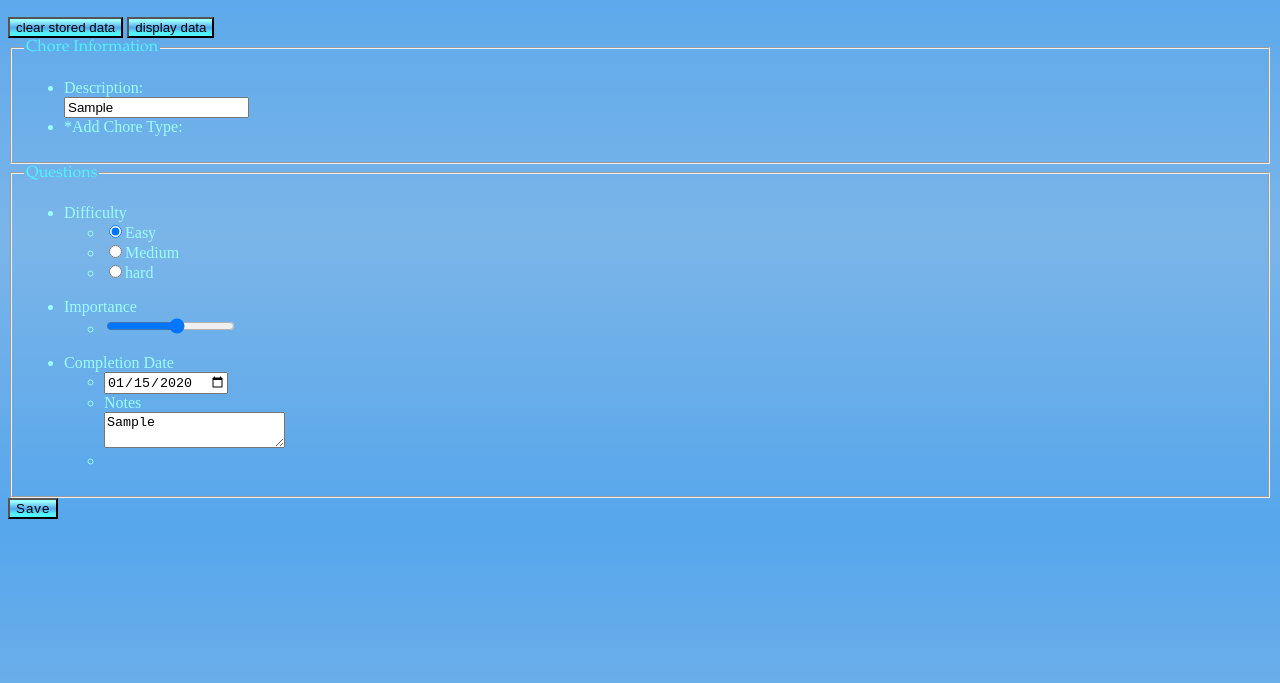
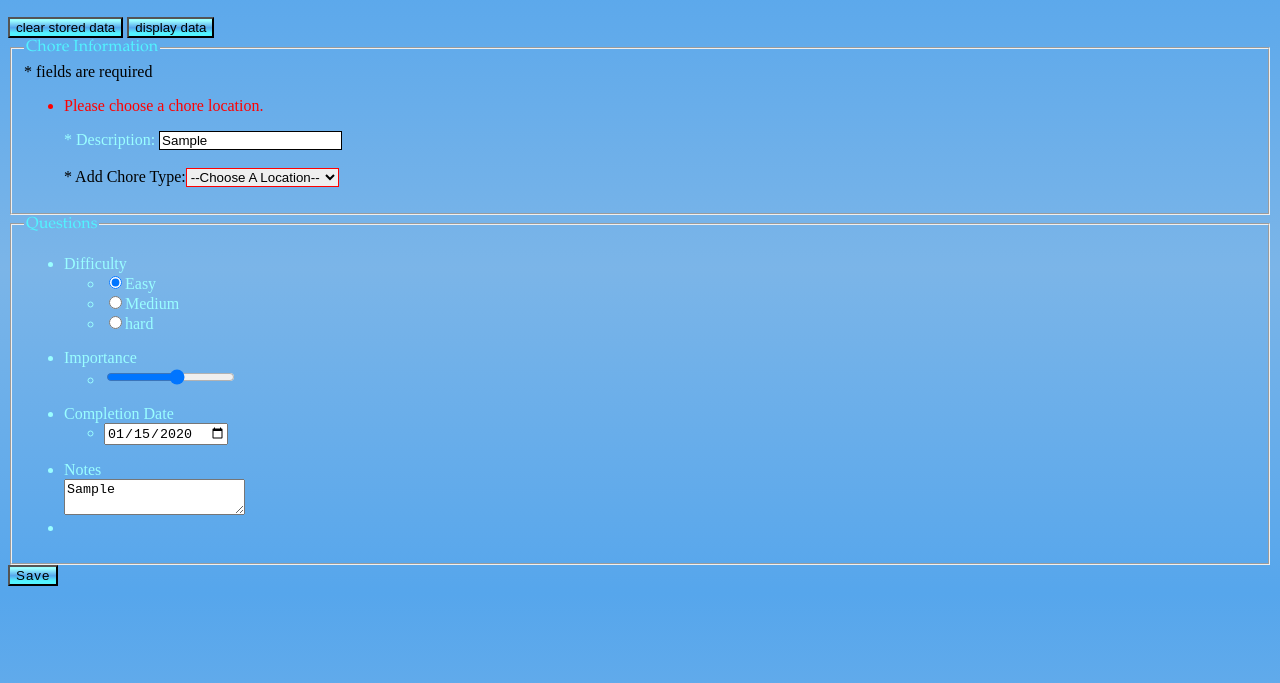
Before and after one commit to r69592/Black_James_project3, a plain HTML site: page additem.html in a window 1280 px wide. Both pictures are taken after typing "Sample", "2020-01-15", "Sample" into the empty fields and a click on the button "Save". Shown: the part 57-740 px from the top of the page. Drawn offline with Linux system fonts and the light colour scheme.

Commit message:
Update complete. Edit and Validate functions working correctly.

```diff
--- a/additem.html
+++ b/additem.html
@@ -20,58 +20,94 @@ VFW Project: Chore List
 
 <body>
     <h1>Chore List </h1>
+
     <!-- This is my link section! -->
+    <nav>
         <input type="button" id="clearStorage" value="clear stored data" onClick="window.location.href='#'">
         <input type="button" id="displayData"  value="display data"      onClick="window.location.href='#'">
         <input type="button" id="addNewChore"  value="Add New Chore"     style="display: none;" onClick="window.location.href='addItem.html'">
+    </nav>
+
     <!-- This starts my form with all buttons,radios,selectBox,etc. -->
     <form action="#" method="post" id="choreForm">
 
         <fieldset id="fSet">
             <legend>Chore Information</legend>
+            <span>* fields are required</span>
             <ul id="errors"></ul>
             <ul id="choreList">
-                <li><label for="chore">Description: </label><br /><input type="text" id="chore" placeholder="Place text here" /></li>
-                <li id="select"><label for="group">*Add Chore Type:</label><br /></li>
+
+                <div id="descript">
+                    <label for="chore">* Description: </label>
+                    <input type="text" id="chore" placeholder="Place text here" />
+                </div>
+
+                <br />
+
+                <div>
+                    <label for="group" id="select">* Add Chore Type:</label>
+                </div>
+
             </ul>
         </fieldset>
 
         <fieldset>
             <legend>Questions</legend>
-
+                <div>
                     <ul>
                         <li>Difficulty
                             <ul>
+
                                 <li><input type="radio" checked value="Easy" id="easy" name="difficulty" /><label for="easy">Easy</label></li>
+
                                 <li><input type="radio" value="Medium" id="medium" name="difficulty" /><label for="medium">Medium</label></li>
+
                                 <li><input type="radio" value="Hard" id="hard" name="difficulty" /><label for="hard">hard</label></li>
+
                             </ul>
                         </li>
                     </ul>
+                </div>
 
+                <div>
                     <ul>
                         <li>Importance
                             <ul>
+
                                 <li><input type="range" id="importance" min="1" max="10" value="" /></li>
+
                             </ul>
                         </li>
                     </ul>
+                </div>
 
+                <div>
                     <ul>
                         <li>Completion Date
                             <ul>
+
                                 <li><input type="date" id="choreDate" /></li>
+
                             </ul>
                         </li>
+                    </ul>
+                </div>
 
+                <div>
                     <ul>
-                    <li><label for="notes">Notes<br /></label><textarea id="notes" value="" placeholder="Please enter all notes here."></textarea></li>
+
+                        <li><label for="notes">Notes<br /></label>
+                        <textarea id="notes" value="" placeholder="Please enter all notes here."></textarea></li>
+
                         <li><input type="hidden" value="true" /></li>
+
                     </ul>
-            </ul>
+                </div>
+
         </fieldset>
 
         <input type="button" id="saveButton" value="Save" />
+
     </form>
 
     <script src="js/main.js" type="text/javascript"></script>
--- a/css/style.css
+++ b/css/style.css
@@ -54,6 +54,9 @@ legend {
 fieldset {
     border: 2px dashed white;
 }
+#descript {
+    color: #9afeff;
+}
 
 #saveButton {
     text-decoration: none;
@@ -74,6 +77,9 @@ fieldset {
         color-stop(0.49, #56A6EC),
         color-stop(0.9, #9AFDFF)
     );
+}
+#errors li {
+    color: red;
 }
 #addItem {
     position: middle;
--- a/js/main.js
+++ b/js/main.js
@@ -7,11 +7,13 @@ Project 3
 */
 window.addEventListener("DOMContentLoaded", function() {
 
+
     // My get id function.
     function ge(x) {
          var elementId = document.getElementById(x);
          return elementId;
     }
+
 
     // Toggle on/off function.
     function toggleControls(n) {
@@ -34,6 +36,7 @@ window.addEventListener("DOMContentLoaded", function() {
         };
     }
 
+
     // Make Select Field With js.
     function makeField() {
         var formTag = ge("form"),
@@ -49,6 +52,7 @@ window.addEventListener("DOMContentLoaded", function() {
         }
         selectLi.appendChild(makeSelect);
     }
+
 
     // Show storage.
     function showData(){
@@ -79,6 +83,7 @@ window.addEventListener("DOMContentLoaded", function() {
         }
     }
 
+
     // Make Item Links.
     function makeItemLinks(key, linksLi){
         var editLink  = document.createElement("a");
@@ -101,6 +106,7 @@ window.addEventListener("DOMContentLoaded", function() {
         linksLi.appendChild(deleteLink);
 
     }
+
 
     function editItem (){
         var value = localStorage.getItem(this.key);
@@ -132,24 +138,33 @@ window.addEventListener("DOMContentLoaded", function() {
         editSubmit.key = this.key;
     }
 
+
     // Validate function.
     function validate (e) {
-        var getSelect      = ge("select");
+        var getArea      = ge("area");
+        var getChore     = ge("chore");
 
-
-        errorMsg.innerHTML = "";
-        getSelect.style.border = "1px solid black";
-
+        //error reset
+        errMsg.innerHTML = "";
+        getArea.style.border = "1px solid black";
+        getChore.style.border = "1px solid black";
 
         //get error messages
+        // Select validation.
         var messageAry = [];
-        if (getSelect.value === "--Choose A Location--"){
+        if (getArea.value === "--Choose A Location--"){
             var choreError = "Please choose a chore location.";
-            getSelect.style.border = "1px solid red";
+            getArea.style.border = "1px solid red";
             messageAry.push(choreError);
         }
+        // Chore Discription validation.
+        if(getChore.value === ""){
+            var getChoreError = "Please enter a chore.";
+            getChore.style.border = "1px solid red";
+            messageAry.push(getChoreError);
+        }
+        console.log(getChore);
 
-}
         if (messageAry.length >= 1) {
             for (var i=0, j=messageAry.length; i < j; i++){
                 var txt = document.createElement("li");
@@ -161,8 +176,7 @@ window.addEventListener("DOMContentLoaded", function() {
         }else{
             saveData();
         }
-
-
+    }
 
 
     // Get radio answer function.
@@ -175,12 +189,12 @@ window.addEventListener("DOMContentLoaded", function() {
         }
     }
 
+
     // Save data
-
     function saveData() {
         var id              = Math.floor(Math.random()*1000001);
         getSelectedRadio();
-        var item            = {}
+        var item            = {};
             item.chore      = ["Chore", ge("chore").value];
             item.area       = ["Chore Location", ge("area").value];
             item.difficulty = ["difficulty", difficultyValue];
@@ -196,16 +210,13 @@ window.addEventListener("DOMContentLoaded", function() {
     var clearStorage = function() {
         if (localStorage.length === 0){
             alert("Storage is empty.");
-    }   else {
+        }else {
             localStorage.clear();
             alert("All chores have been deleted!");
             window.location.reload();
             return false;
         }
     }
-
-
-
 
 
     // My array for dropdown menu.
```
Lines whose indentation alone changed are shown as unchanged.
